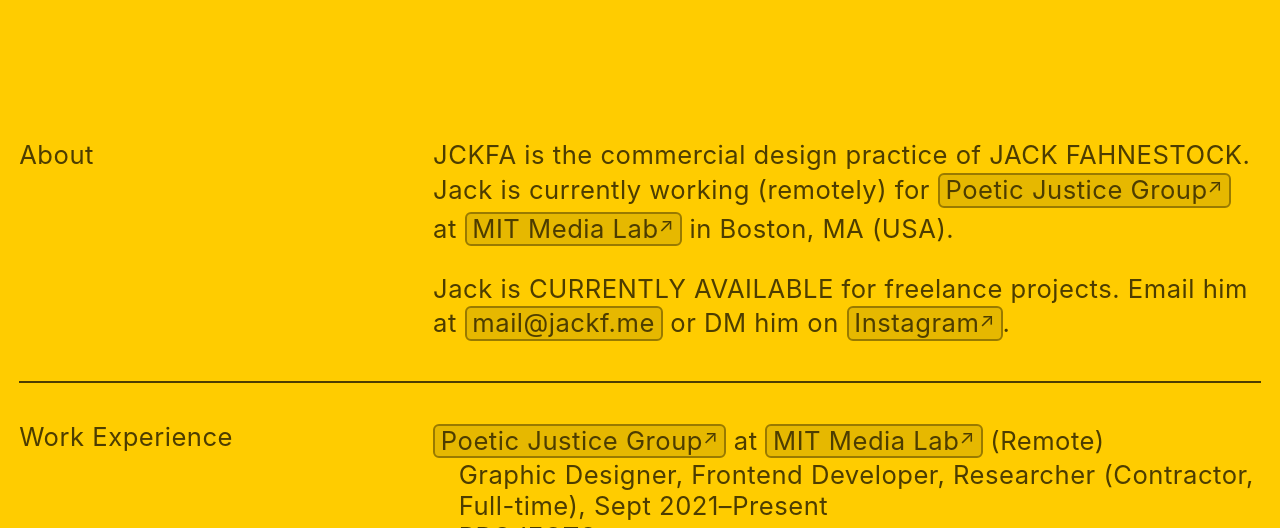
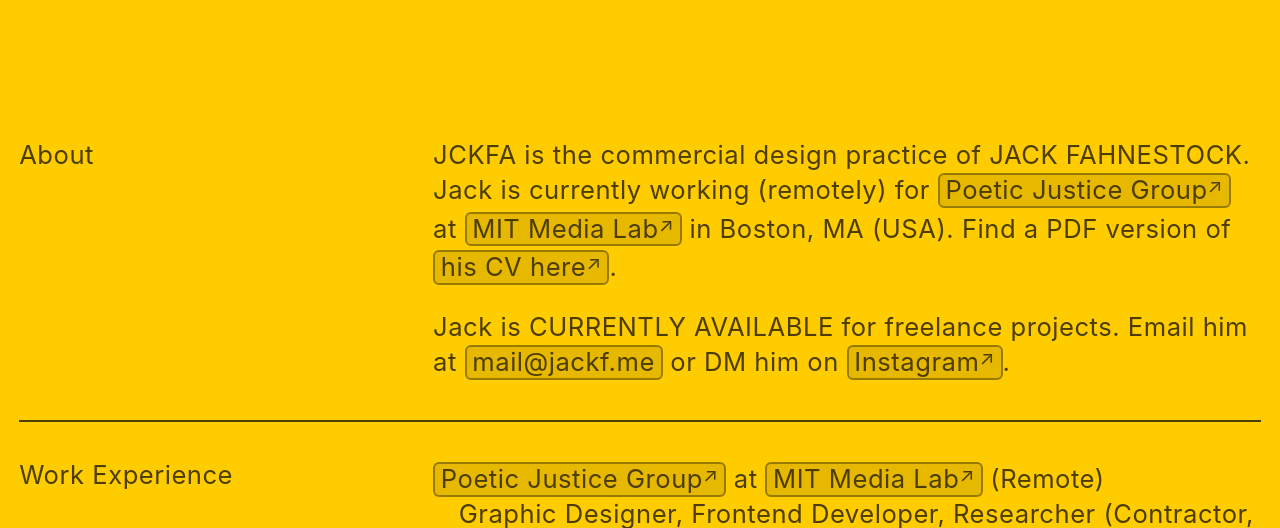
Before and after one commit to jckfa/jckfa.com, a Flask app: page /about in a window 1280 px wide. Shown: the part 99-627 px from the top of the page. Run offline with Flask 2, Linux system fonts and the light colour scheme; some web fonts are replaced.

Commit message:
add link of CV pdf

```diff
--- a/templates/about.html
+++ b/templates/about.html
@@ -13,7 +13,7 @@
     <div class="section-content">
       <div class="about-content">
         <p>
-          <span class='uppercase'>Jckfa</span> is the commercial design practice of <span class='uppercase'>Jack Fahnestock</span>. Jack is currently working (remotely) for <a href="https://www.media.mit.edu/groups/poetic-justice/overview/" target="_blank">Poetic Justice Group</a> at <a href="https://www.media.mit.edu/" target="_blank">MIT Media Lab</a> in Boston, MA (USA).
+          <span class='uppercase'>Jckfa</span> is the commercial design practice of <span class='uppercase'>Jack Fahnestock</span>. Jack is currently working (remotely) for <a href="https://www.media.mit.edu/groups/poetic-justice/overview/" target="_blank">Poetic Justice Group</a> at <a href="https://www.media.mit.edu/" target="_blank">MIT Media Lab</a> in Boston, MA (USA). Find a PDF version of <a href="https://drive.google.com/file/d/1IfMNUmnaTWWpmJxZxgkoI95lt5CP2oz_/view" target="_blank">his CV here</a>.
         </p>
         <p>
           Jack is <span class='uppercase'>currently available</span> for freelance projects. Email him at <a href='mailto:mail@jackf.me'>mail@jackf.me</a> or DM him on <a href='https://instagram.com/jckfa' target='_blank' rel='noopener noreferrer'>Instagram</a>.
```
